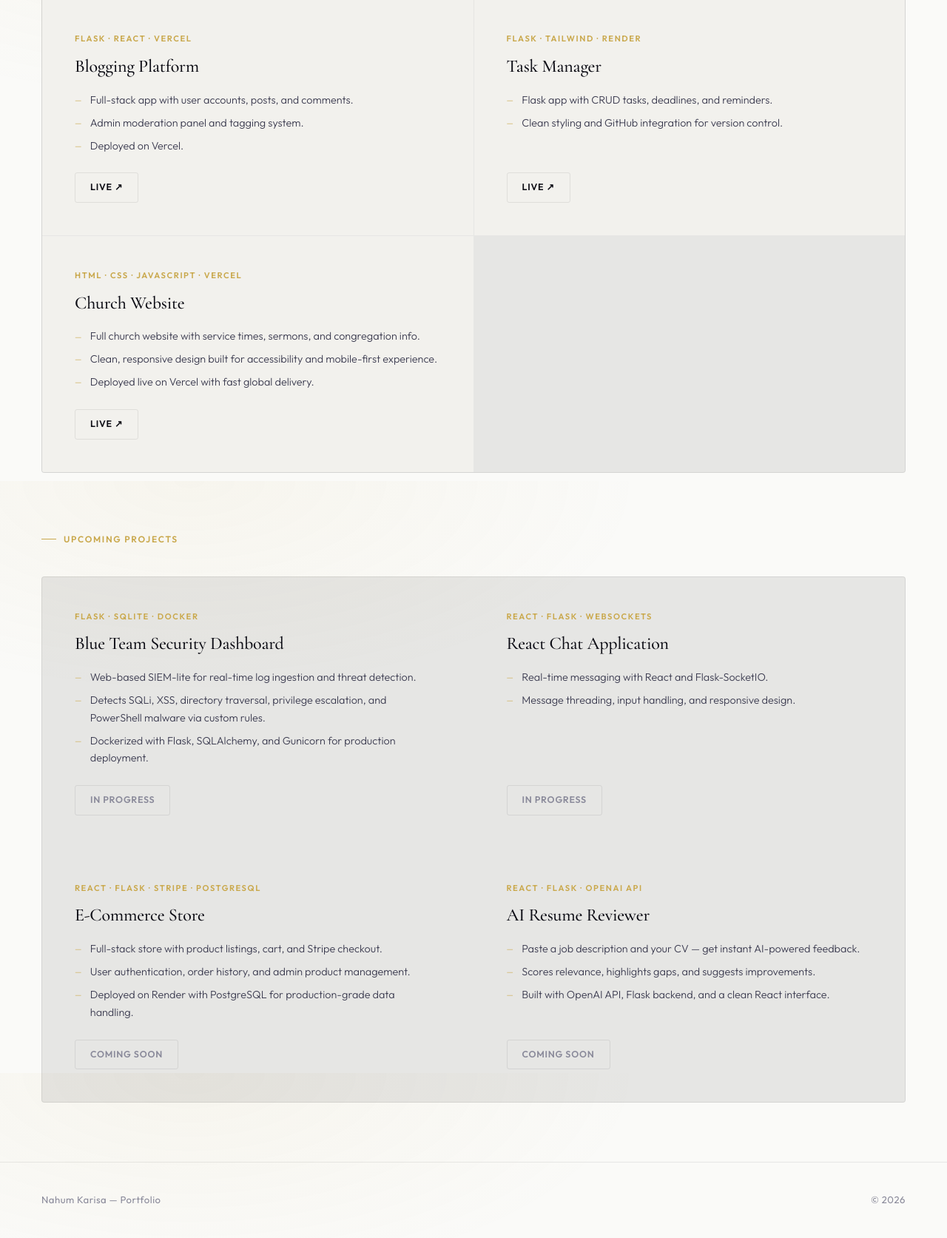
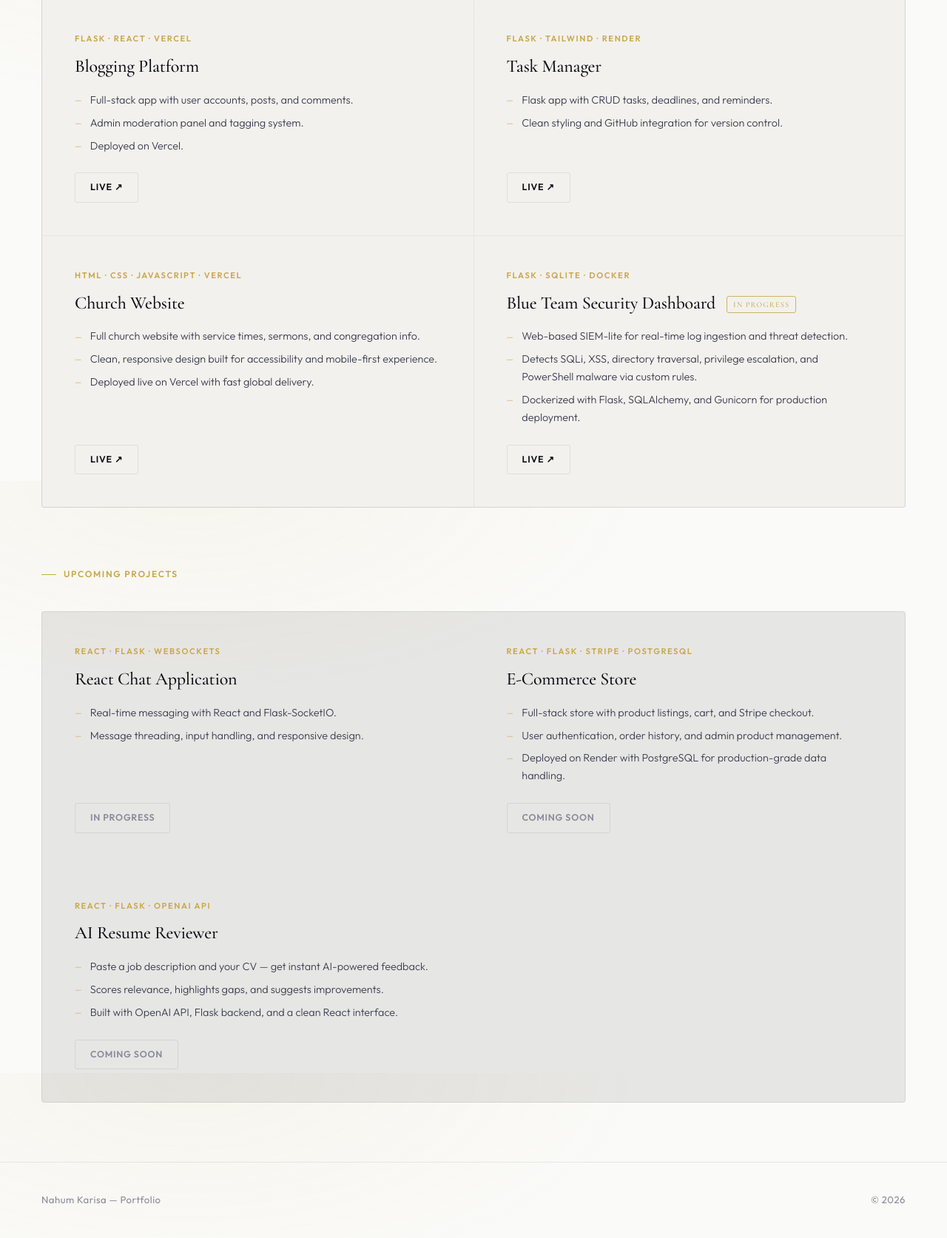
Before and after one commit to KarisaT/Portfolio, a Flask app: page /projects in a window 1280 px wide. Shown: the part 950-2623 px from the top of the page at 74% size. Run offline with Flask 3, Linux system fonts and the light colour scheme.

Commit message:
projects

```diff
--- a/templates/projects.html
+++ b/templates/projects.html
@@ -301,24 +301,27 @@
           </div>
           <a href="https://thechurch-mauve.vercel.app" target="_blank" class="project-link">Live ↗</a>
         </div>
+        <div class="project-card">
+          <div class="proj-left">
+            <div class="proj-kicker">Flask · SQLite · Docker</div>
+            <div class="project-title">
+              <a href="https://blueteam-flax.vercel.app" target="_blank">Blue Team Security Dashboard</a>
+              <span style="display:inline-block;margin-left:0.6rem;font-size:0.65rem;font-weight:600;letter-spacing:0.1em;text-transform:uppercase;color:var(--gold);border:1.5px solid var(--gold);border-radius:3px;padding:2px 8px;vertical-align:middle;opacity:0.85">In Progress</span>
+            </div>
+            <ul class="project-desc">
+              <li>Web-based SIEM-lite for real-time log ingestion and threat detection.</li>
+              <li>Detects SQLi, XSS, directory traversal, privilege escalation, and PowerShell malware via custom rules.</li>
+              <li>Dockerized with Flask, SQLAlchemy, and Gunicorn for production deployment.</li>
+            </ul>
+          </div>
+          <a href="https://blueteam-flax.vercel.app" target="_blank" class="project-link">Live ↗</a>
+        </div>
       </div>
     </div>
 
     <div class="section reveal" style="padding-top:0">
       <div class="section-label">Upcoming projects</div>
       <div class="project-grid">
-        <div class="project-card upcoming">
-          <div class="proj-left">
-            <div class="proj-kicker">Flask · SQLite · Docker</div>
-            <div class="project-title">Blue Team Security Dashboard</div>
-            <ul class="project-desc">
-              <li>Web-based SIEM-lite for real-time log ingestion and threat detection.</li>
-              <li>Detects SQLi, XSS, directory traversal, privilege escalation, and PowerShell malware via custom rules.</li>
-              <li>Dockerized with Flask, SQLAlchemy, and Gunicorn for production deployment.</li>
-            </ul>
-          </div>
-          <span class="project-link muted">In progress</span>
-        </div>
         <div class="project-card upcoming">
           <div class="proj-left">
             <div class="proj-kicker">React · Flask · WebSockets</div>
```
